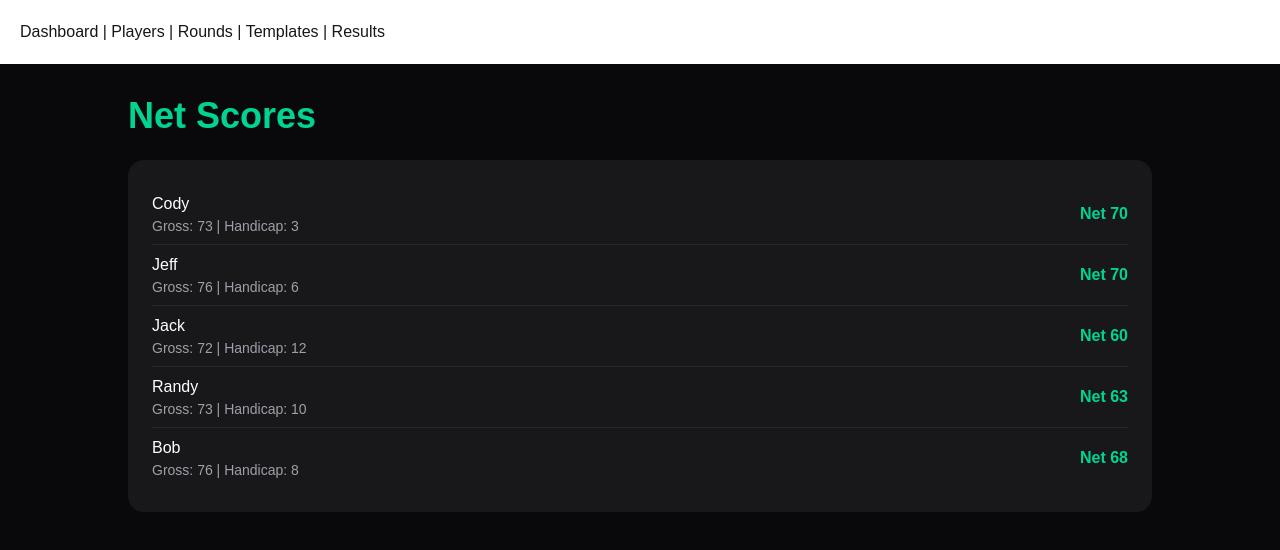
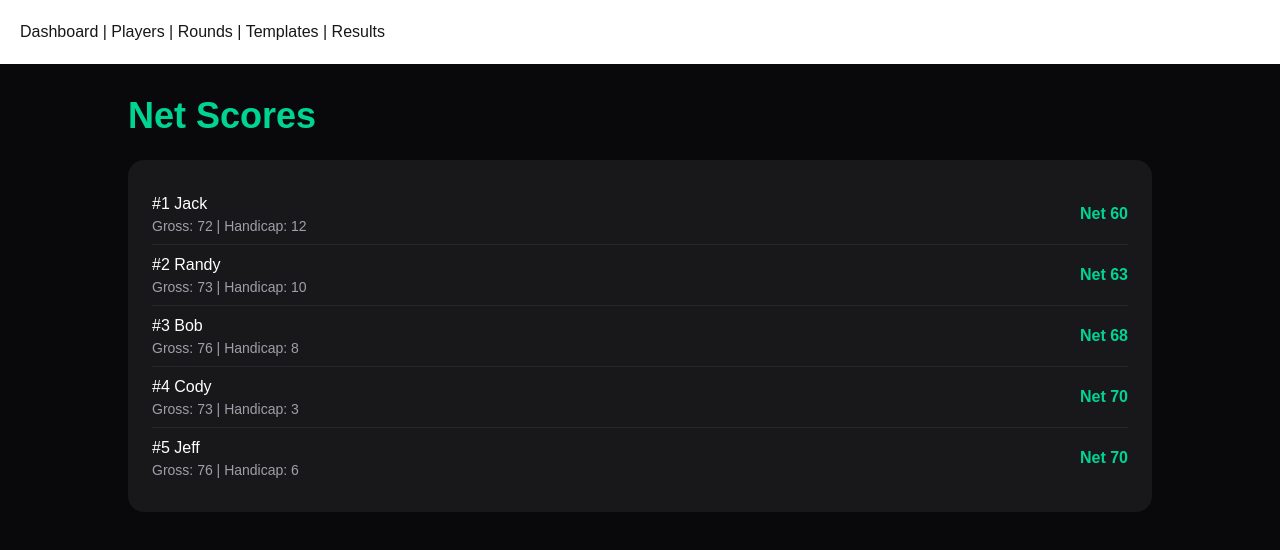
Before and after one commit to Cody-Ayers/club-games, a Next.js app: page /test-net-scores in a window 1280 px wide. Shown: the top 550 px of the page. Built offline with nearby package versions, Linux system fonts and the light colour scheme.

Commit message:
Fixed output for net scoring engine

```diff
--- a/src/app/test-net-scores/page.tsx
+++ b/src/app/test-net-scores/page.tsx
@@ -4,7 +4,8 @@ import { calculatePlayerGrossScore } from "@/lib/scoring/grossScoreEngine";
 import { calculatePlayerNetScore } from "@/lib/scoring/netScoringEngine";
 
 export default function TestNetScoresPage() {
-  const netScores = scores.map((score) => {
+  const netScores = scores
+    .map((score) => {
       const grossResult = calculatePlayerGrossScore(score);
 
       const player = testPlayers.find(
@@ -16,7 +17,8 @@ export default function TestNetScoresPage() {
       }
 
       return calculatePlayerNetScore(player, grossResult.grossScore);
-  });
+    })
+    .sort((a, b) => a.netScore - b.netScore);
 
   return (
     <main className="min-h-screen bg-zinc-950 text-white p-8">
@@ -24,13 +26,15 @@ export default function TestNetScoresPage() {
         <h1 className="text-4xl font-bold text-emerald-400 mb-6">Net Scores</h1>
 
         <div className="bg-zinc-900 rounded-2xl p-6">
-          {netScores.map((player) => (
+          {netScores.map((player, index) => (
             <div
               key={player.playerName}
               className="flex justify-between items-center py-2 border-b border-zinc-800 last:border-0"
             >
               <div>
-                <div>{player.playerName}</div>
+                <div>
+                  #{index + 1} {player.playerName}
+                </div>
 
                 <div className="text-sm text-zinc-400">
                   Gross: {player.grossScore}
```
Lines whose indentation alone changed are shown as unchanged.
